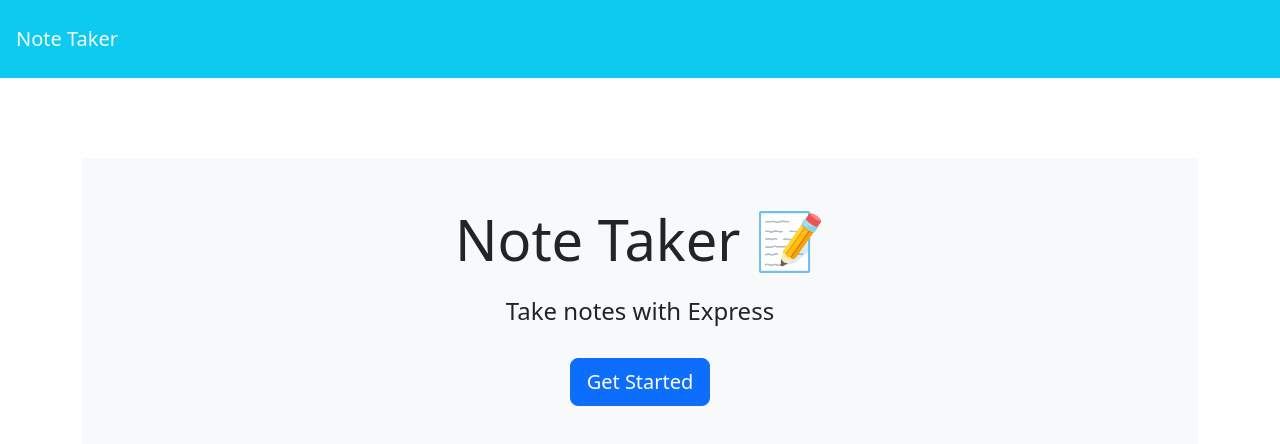
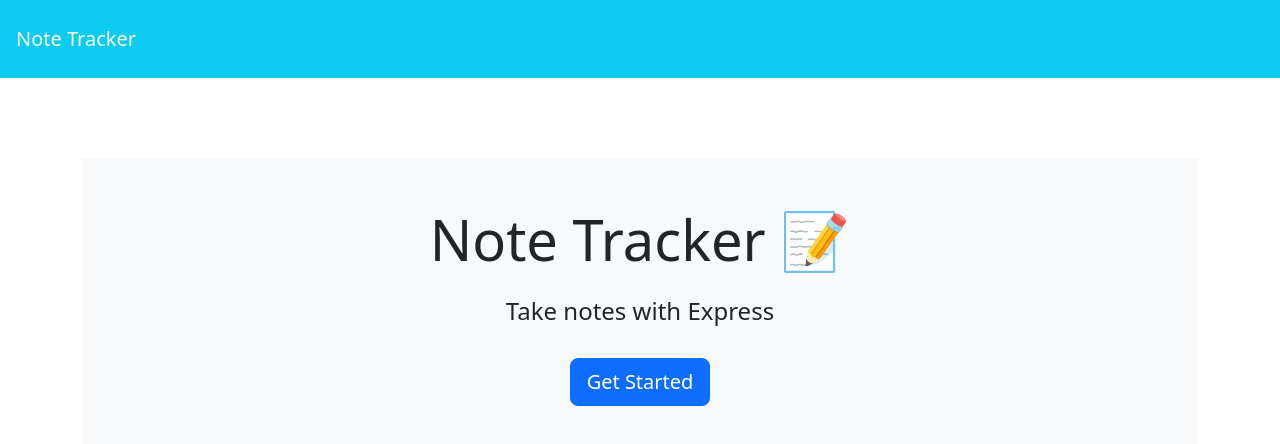
Before and after one commit to StygianTanuki/Note-Tracker, a website: page public/index.html in a window 1280 px wide. Drawn offline with nearby package versions, Linux system fonts and the light colour scheme; no server answers.

Commit message:
Added updates into assets for consistancy with the name and updated the notes.js

```diff
--- a/public/index.html
+++ b/public/index.html
@@ -5,18 +5,18 @@
   <meta charset="UTF-8">
   <meta name="viewport" content="width=device-width, initial-scale=1.0">
   <meta http-equiv="X-UA-Compatible" content="ie=edge">
-  <title>Note Taker</title>
+  <title>Note Tracker</title>
   <link href="https://cdn.jsdelivr.net/npm/bootstrap@5.2.3/dist/css/bootstrap.min.css" rel="stylesheet" integrity="sha384-rbsA2VBKQhggwzxH7pPCaAqO46MgnOM80zW1RWuH61DGLwZJEdK2Kadq2F9CUG65" crossorigin="anonymous">
 </head>
 
 <body>
   <nav class="navbar bg-info">
-    <a class="navbar-brand text-light p-3" href="/">Note Taker
+    <a class="navbar-brand text-light p-3" href="/">Note Tracker
     </a>
   </nav>
   <div class="container">
     <div style="margin-top: 80px;" class="text-center p-5 mb-4 bg-light">
-      <h1 class="display-4">Note Taker <span role="img" aria-label="Memo">📝</span></h1>
+      <h1 class="display-4">Note Tracker <span role="img" aria-label="Memo">📝</span></h1>
       <h4 class="mt-4">Take notes with Express</h4>
       <a class="btn btn-primary btn-lg mt-4" href="/notes" role="button">Get Started</a>
     </div>
--- a/routes/notes.js
+++ b/routes/notes.js
@@ -31,3 +31,5 @@
     res.error('Error in adding Note');
   }
 });
+
+module.exports = notes;
```
Also changed, not shown: public/notes.html (+2 -2 lines).
